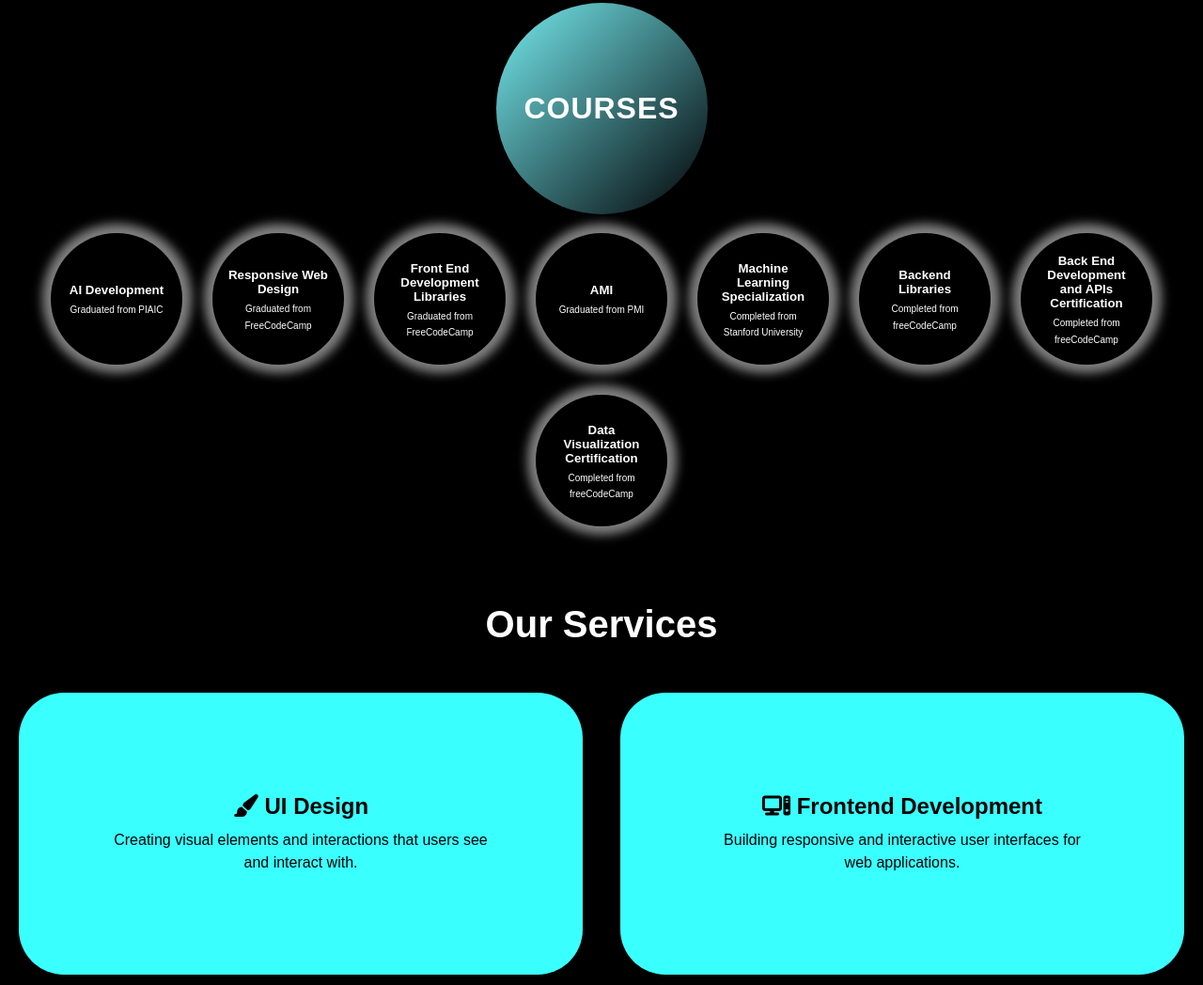
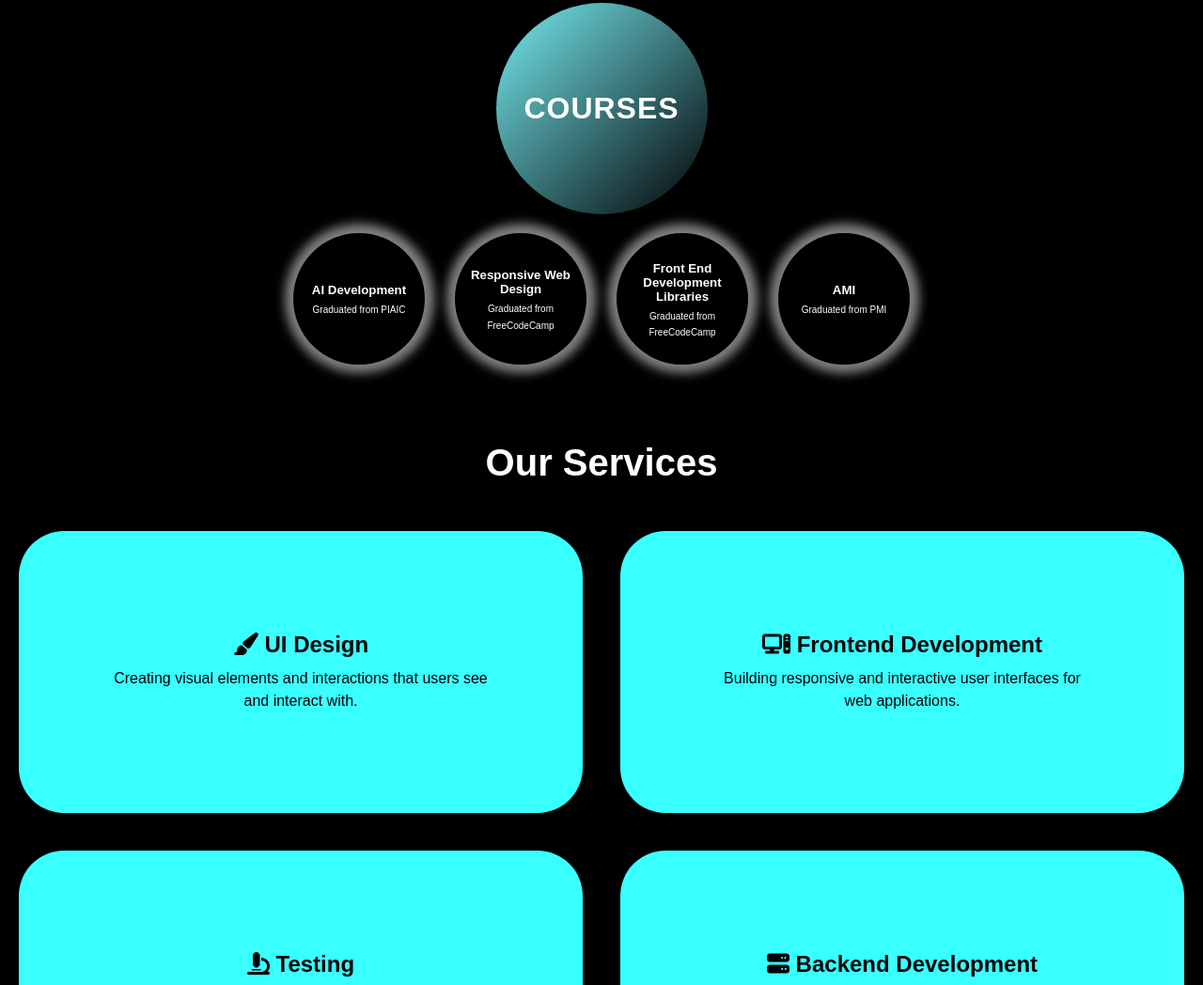
Before and after one commit to AlizayAyesha/Portfolio, a website: page index.html in a window 1280 px wide. Shown: the part 2277-3325 px from the top of the page at 94% size. Drawn offline with nearby package versions, Linux system fonts and the light colour scheme.

```diff
--- a/index.html
+++ b/index.html
@@ -178,27 +178,6 @@
                 <div class="timeline-content flower-card">
                     <h5>AMI</h5>
                     <p>Graduated from <span>PMI</span></p>
-                </div>
-
-                <!-- Newly Added Certifications -->
-                <div class="timeline-content flower-card">
-                    <h5>Machine Learning Specialization</h5>
-                    <p>Completed from <span>Stanford University</span></p>
-                </div>
-
-                <div class="timeline-content flower-card">
-                    <h5>Backend Libraries</h5>
-                    <p>Completed from <span>freeCodeCamp</span></p>
-                </div>
-
-                <div class="timeline-content flower-card">
-                    <h5>Back End Development and APIs Certification</h5>
-                    <p>Completed from <span>freeCodeCamp</span></p>
-                </div>
-
-                <div class="timeline-content flower-card">
-                    <h5>Data Visualization Certification</h5>
-                    <p>Completed from <span>freeCodeCamp</span></p>
                 </div>
 
             </div>
```
